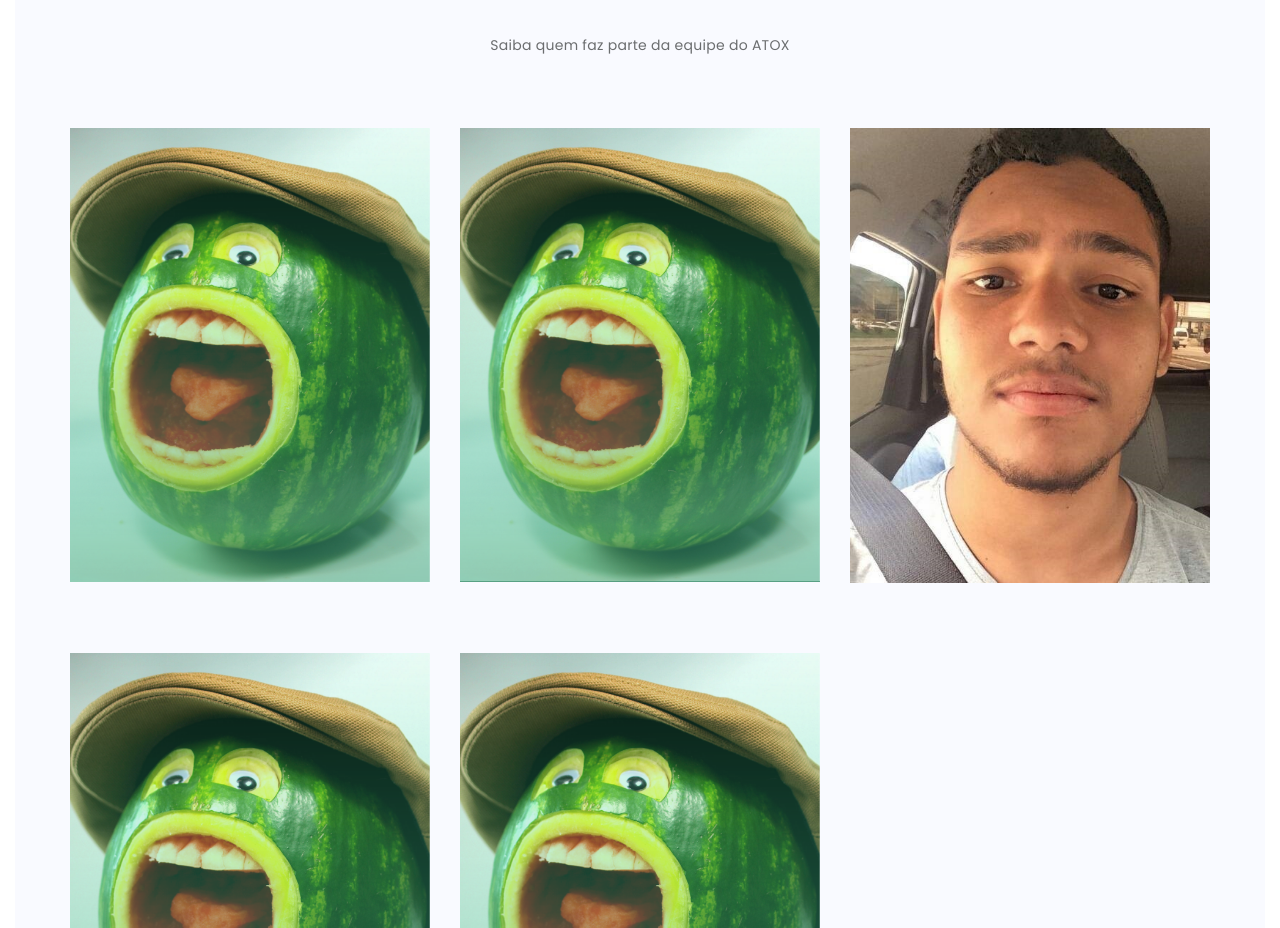
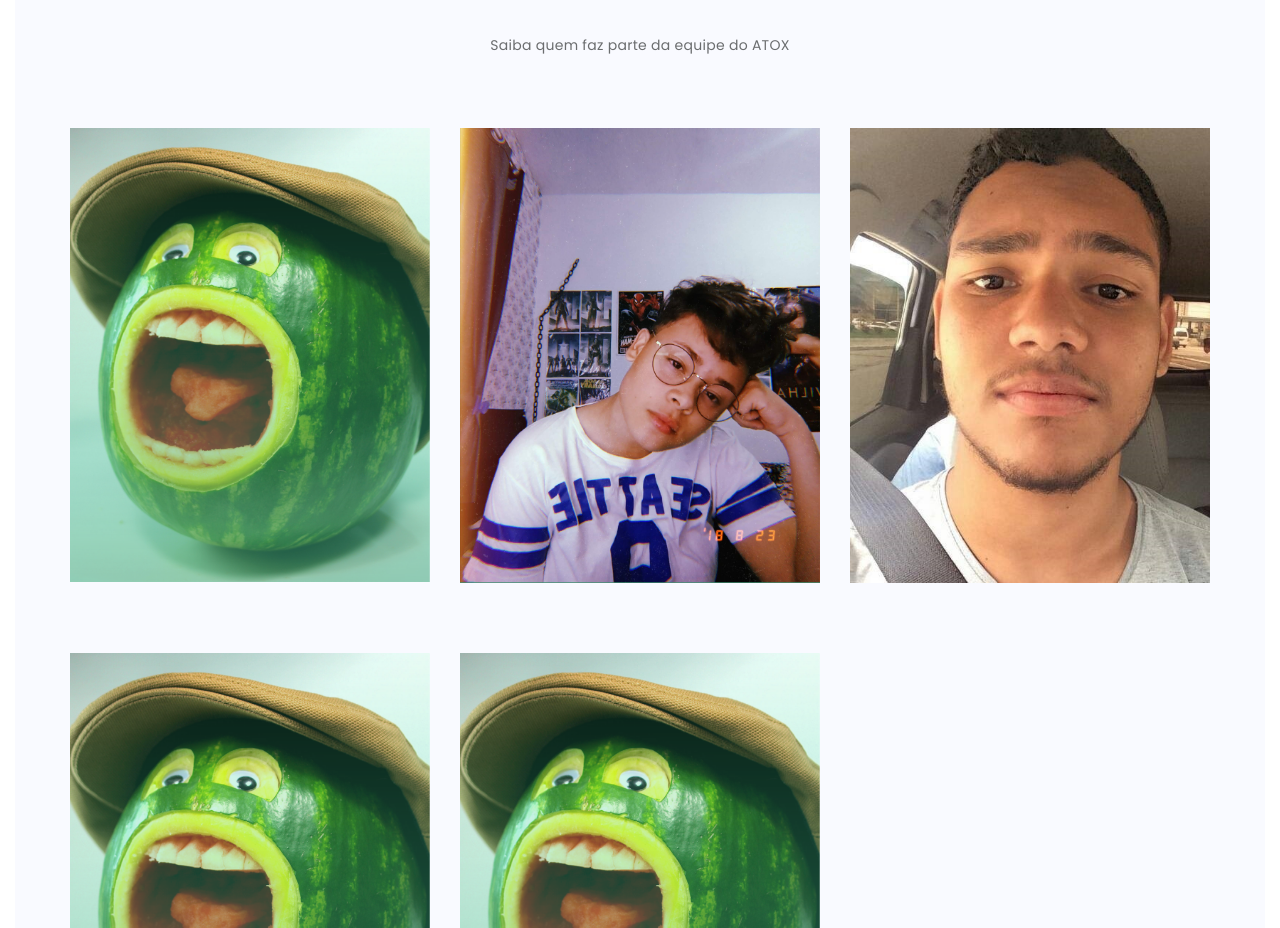
Before and after one commit to atoxapp/atoxapp.github.io, a plain HTML site: page index.html in a window 1280 px wide. Shown: the part 5400-6328 px from the top of the page. Drawn offline with Linux system fonts and the light colour scheme; some packages are replaced by stand-ins of ours; files whose address does not match are found by name.

Commit message:
adding my profile photo

```diff
--- a/index.html
+++ b/index.html
@@ -536,7 +536,7 @@
                         <!--EU EDITO AQUI-->
                         <div class="col-md-4 col-xs-6">
                             <div class="team_item">
-                                <img src="img/home-3/profile-default.png" alt="">
+                                <img src="img/home-3/team/ericka-profile.png" alt="">
                                 <div class="team-content">
                                     <div class="text">
                                         <h4>ERICKA PRICILA</h4>
```
Also changed, not shown: img/home-3/team/ericka-profile.jpg (added), img/home-3/team/ericka-profile.png (added).
